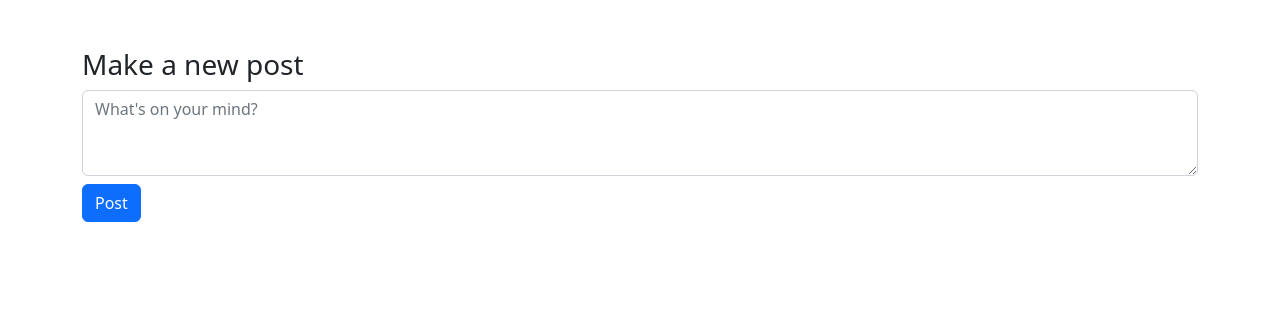
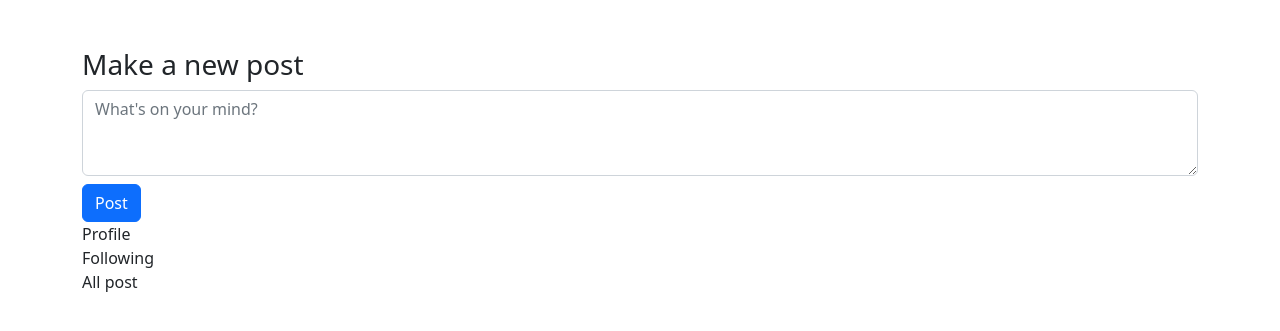
Before and after one commit to NDRBAX/Social-Network, a Django app: template network/templates/network/index.html in a window 1280 px wide. Shown: the part 56-387 px from the top of the page. Run offline with Django 3.2, Linux system fonts and the light colour scheme; the template is opened without the code that fills it, so the values that code supplies are empty; some libraries are stand-ins or nearby versions.

Commit message:
Minor fixes

```diff
--- a/network/templates/network/index.html
+++ b/network/templates/network/index.html
@@ -4,26 +4,22 @@
 {% block body %}
     <div class="row justify-content-center">
 
-            <div id="page-name"></div>
-
         <div id="show-alert"></div>
 
-            <div id="new-post">
-
+        <div id="new-post-section">
             <h3>Make a new post</h3>
-
 
             <form id="new-post-form">
                 <div class="form-group">
-                        <textarea class="form-control" id="new-post-text" rows="3" placeholder="What's on your mind?"></textarea>
+                    <textarea class="form-control" id="new-post-content" rows="3" placeholder="What's on your mind?"></textarea>
                 </div>
                 <button type="submit" class="btn btn-primary mt-2">Post</button>
             </form>
+        </div>
 
-                <div id="all-posts"></div>
-
-
-            </div>
+        <div id="profile-section">Profile</div>
+        <div id="following-section">Following</div>
+        <div id="all-posts-section">All post</div>
 
     </div>
 {% endblock %}
```
Lines whose indentation alone changed are shown as unchanged.
